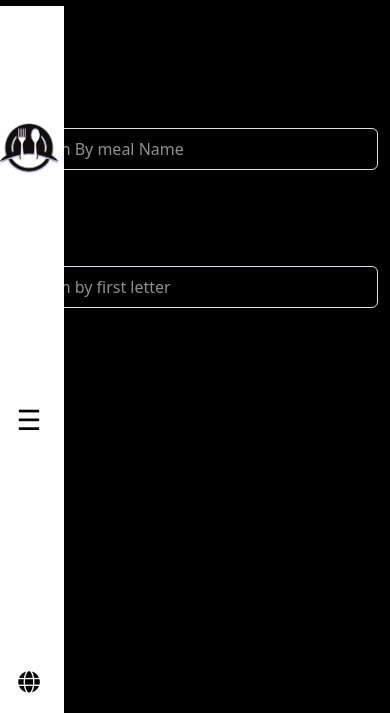
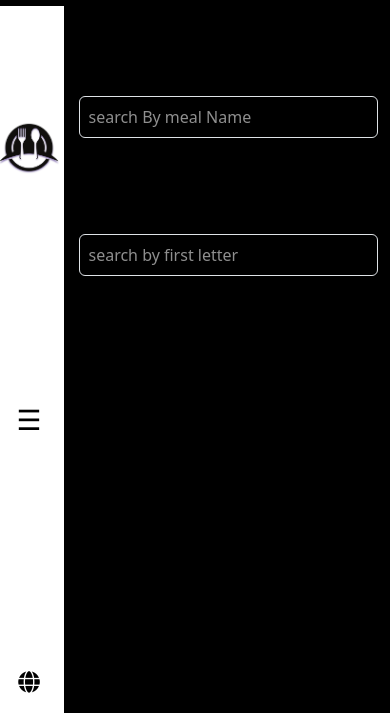
Before and after one commit to karimadel99/TheMealSite, a plain HTML site: page search.html in a window 390 px wide. Shown: the top 713 px of the page. Drawn offline with nearby package versions, Linux system fonts and the light colour scheme.

Commit message:
Update style.css

```diff
--- a/css/style.css
+++ b/css/style.css
@@ -1,22 +1,3 @@
-
-body {
-  display: flex;
-  flex-direction: row;
-}
-
-@media (max-width: 768px) {
-  body {
-    flex-direction: column;
-  }
-
-  .sidenav {
-    width: 100%; /* Make the sidenav take up full width */
-  }
-
-  .container {
-    margin-top: 20px; /* Add margin to separate content from sidenav */
-  }
-}
 
 body{
     background-color: black;
```
